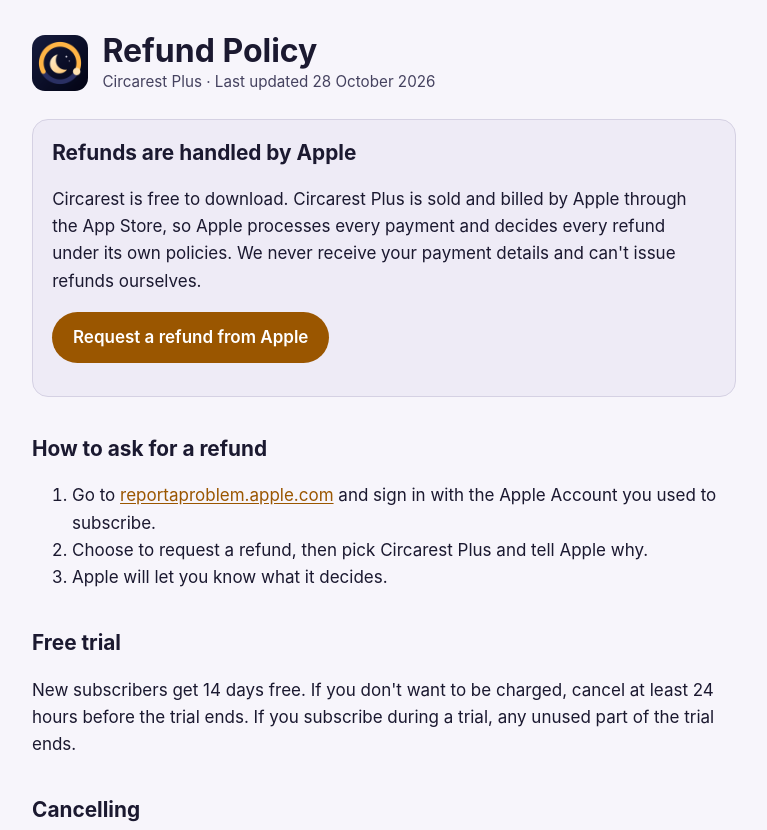
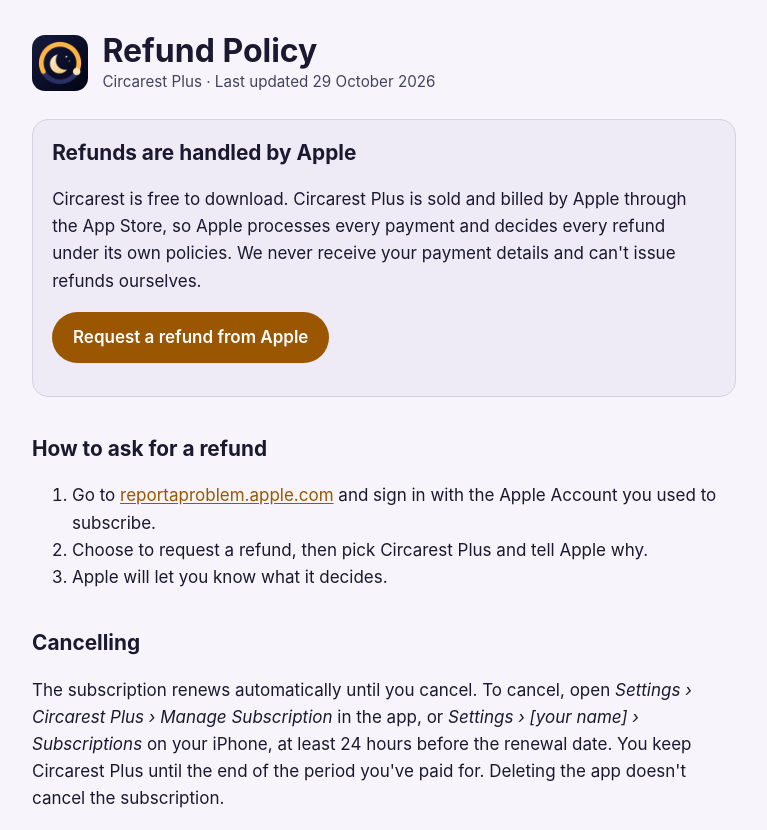
Before and after one commit to rostukkybik-creator/circarest-site, a plain HTML site: page refunds.html in a window 1280 px wide. Shown: the top 830 px of the page, without its empty margins (256-1023 px from the left). Drawn offline with Linux system fonts and the light colour scheme.

Commit message:
No free trial: Circarest is free to download, Plus is paid from day one

```diff
--- a/refunds.html
+++ b/refunds.html
@@ -15,7 +15,7 @@
     <img src="icon.png" alt="" width="56" height="56">
     <div>
       <h1>Refund Policy</h1>
-      <p>Circarest Plus · Last updated 28 October 2026</p>
+      <p>Circarest Plus · Last updated 29 October 2026</p>
     </div>
   </header>
 
@@ -31,9 +31,6 @@
     <li>Choose to request a refund, then pick Circarest Plus and tell Apple why.</li>
     <li>Apple will let you know what it decides.</li>
   </ol>
-
-  <h2>Free trial</h2>
-  <p>New subscribers get 14 days free. If you don't want to be charged, cancel at least 24 hours before the trial ends. If you subscribe during a trial, any unused part of the trial ends.</p>
 
   <h2>Cancelling</h2>
   <p>The subscription renews automatically until you cancel. To cancel, open <em>Settings › Circarest Plus › Manage Subscription</em> in the app, or <em>Settings › [your name] › Subscriptions</em> on your iPhone, at least 24 hours before the renewal date. You keep Circarest Plus until the end of the period you've paid for. Deleting the app doesn't cancel the subscription.</p>
```
Also changed, not shown: index.html (+1 -1 lines), terms.html (+1 -1 lines).
